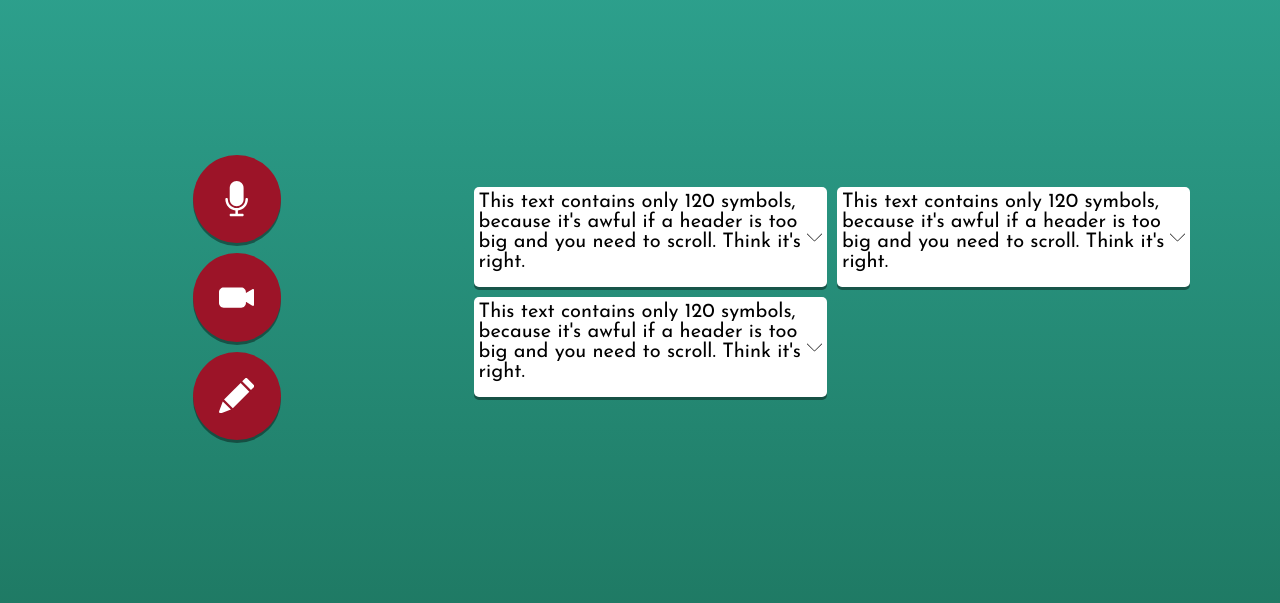
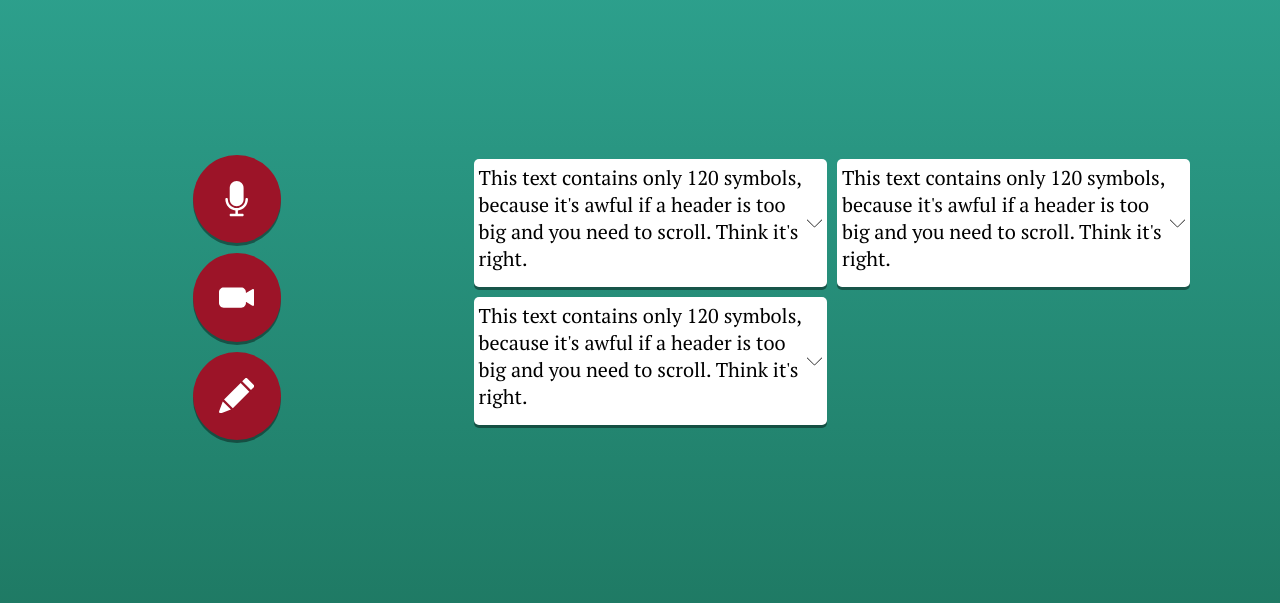
Before and after one commit to solarlime/chest-of-notes, a website built with webpack: page src/index.html in a window 1280 px wide. Shown: the part 112-715 px from the top of the page. Built offline with nearby package versions, Linux system fonts and the light colour scheme.

Commit message:
Changed fonts

```diff
--- a/src/css/style.css
+++ b/src/css/style.css
@@ -1,8 +1,9 @@
-@import url('https://fonts.googleapis.com/css2?family=Allura&family=Josefin+Sans:wght@300;400&display=swap');
+@import url('https://fonts.googleapis.com/css2?family=Allura&family=PT+Serif&family=PT+Sans:wght@300;400&display=swap');
 
 :root {
     --font-accent: "Allura", Brush Script MT, cursive;
-    --font-common: "Josefin Sans", Tahoma, sans-serif;
+    --font-header: "PT Serif", Georgia, serif;
+    --font-common: "PT Sans", Tahoma, sans-serif;
     --height: calc(var(--vh, 1vh) * 100);
     --button: 50px;
     --circle: 25%;
@@ -211,7 +212,7 @@ button {
 
 .notes-list-item-description {
     display: block;
-    font-size: 0.9rem;
+    font-size: 0.8rem;
 }
 
 .add-list-item, .notes-go-to-add, .modal-add-media-form-wrapper {
@@ -268,6 +269,7 @@ button {
 
 .notes-list-item-header {
     font-size: 1rem;
+    font-family: var(--font-header);
     font-weight: 400;
     margin-bottom: 5px;
 }
```
